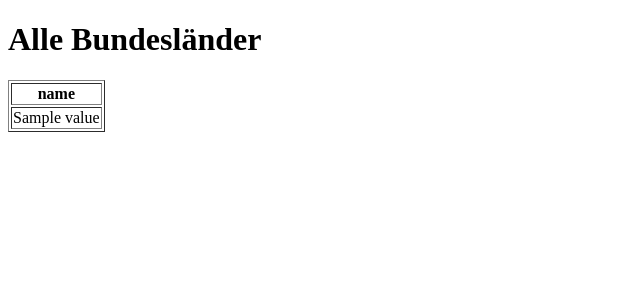
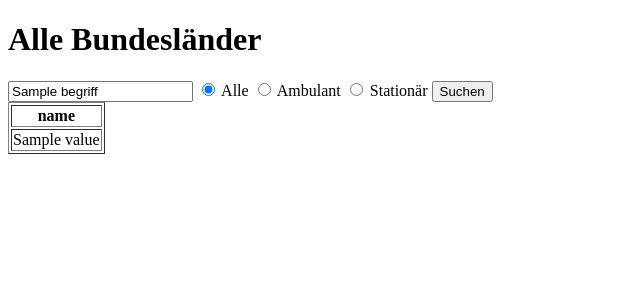
Before and after one commit to GeorgHelmbold/Interaktive-Deutschlandkarte-Weiterbildungen-ambulant-station-r, a FastAPI app: template templates/alle_bundeslaender.html in a window 1280 px wide. Shown: the top 300 px of the page, without its empty margins (0-640 px from the left). Run offline with FastAPI, Linux system fonts and the light colour scheme; the template is opened without the code that fills it: most values are stand-ins (such as "Sample title", 1, 10 or a date in 2020); parts of the project's set-up code (start-up, migrations or seed data) failed here and were passed over; some libraries are stand-ins or nearby versions.

Commit message:
alle bundesländer suche

```diff
--- a/main.py
+++ b/main.py
@@ -41,7 +41,7 @@ def create_connection(
 
 @app.get("/", response_class=HTMLResponse)
 def home():
-    return "<h1>message</h1>"
+    return "<h1>Karte der DGFN zu weiterbildungsermächtigten Einrichtungen</h1>"
 
 
 @app.get("/karte", response_class=HTMLResponse)
@@ -63,7 +63,8 @@ def api_standorte():
 def all_bundeslaender(request: Request):
     with create_connection(config) as conn:
         cur = conn.cursor(cursor_factory=psycopg2.extras.RealDictCursor)
-        cur.execute("SELECT * FROM alle_bundesländer")
+        cur.execute("""SELECT "Landesärztekammer", "Kreis", "ambulant/stationär/niedergelassen", "Weiterbildungsermächtigung für Nephrologie", "Befugnis", "Angaben zur Person", "Einrichtung"
+        FROM alle_bundesländer""")
         rows = cur.fetchall()
         cur.close()
 
@@ -81,7 +82,8 @@ def table_access(request: Request, bundesland: str):
 
     with create_connection(config) as conn:
         cur = conn.cursor(cursor_factory=psycopg2.extras.RealDictCursor)
-        query = f'SELECT * FROM "{bundesland}"'
+        query = f"""SELECT "Landesärztekammer", "Kreis", "ambulant/stationär/niedergelassen", "Weiterbildungsermächtigung für Nephrologie", "Befugnis", "Angaben zur Person", "Einrichtung"
+        FROM "{bundesland}" """
         cur.execute(query)
         rows = cur.fetchall()
         cur.close()
@@ -105,7 +107,8 @@ def suche(request: Request, bundesland: str, begriff: str = "", typ: str = "alle
 
         if typ == "alle":
             query = '''
-                SELECT * FROM "{}"
+                SELECT "Landesärztekammer", "Kreis", "ambulant/stationär/niedergelassen", "Weiterbildungsermächtigung für Nephrologie", "Befugnis", "Angaben zur Person", "Einrichtung"
+                FROM "{}"
                 WHERE "Kreis" ILIKE %s
                    OR "Einrichtung" ILIKE %s
                    OR "Angaben zur Person" ILIKE %s
@@ -114,7 +117,8 @@ def suche(request: Request, bundesland: str, begriff: str = "", typ: str = "alle
         else:
             typincludes = f"%{typ}%"
             query = '''
-                SELECT * FROM "{}"
+                SELECT "Landesärztekammer", "Kreis", "ambulant/stationär/niedergelassen", "Weiterbildungsermächtigung für Nephrologie", "Befugnis", "Angaben zur Person", "Einrichtung"
+                FROM "{}"
                 WHERE ("Kreis" ILIKE %s
                    OR "Einrichtung" ILIKE %s
                    OR "Angaben zur Person" ILIKE %s)
@@ -133,22 +137,38 @@ def suche(request: Request, bundesland: str, begriff: str = "", typ: str = "alle
 
 
 @app.get("/suche-alle", response_class=HTMLResponse)
-def suche_alle(request: Request, begriff: str = ""):
+def suche_alle(request: Request, begriff: str = "", typ: str = "alle"):
     suchwert = f"%{begriff}%"
 
     with create_connection(config) as conn:
         cur = conn.cursor(cursor_factory=psycopg2.extras.RealDictCursor)
-        query = '''
-            SELECT * FROM alle_bundesländer
-            WHERE "Kreis" ILIKE %s
-               OR "Einrichtung" ILIKE %s
-        '''
-        cur.execute(query, (suchwert, suchwert))
+
+        if typ == "alle":
+            query = '''
+                SELECT "Landesärztekammer", "Kreis", "ambulant/stationär/niedergelassen", "Weiterbildungsermächtigung für Nephrologie", "Befugnis", "Angaben zur Person", "Einrichtung"
+                FROM alle_bundesländer
+                WHERE "Kreis" ILIKE %s
+                   OR "Einrichtung" ILIKE %s
+                   OR "Angaben zur Person" ILIKE %s
+            '''
+            cur.execute(query, (suchwert, suchwert, suchwert))
+        else:
+            typincludes = f"%{typ}%"
+            query = '''
+                SELECT "Landesärztekammer", "Kreis", "ambulant/stationär/niedergelassen", "Weiterbildungsermächtigung für Nephrologie", "Befugnis", "Angaben zur Person", "Einrichtung"
+                FROM alle_bundesländer
+                WHERE ("Kreis" ILIKE %s
+                   OR "Einrichtung" ILIKE %s
+                   OR "Angaben zur Person" ILIKE %s)
+                  AND "ambulant/stationär/niedergelassen" LIKE %s
+            '''
+            cur.execute(query, (suchwert, suchwert, suchwert, typincludes))
+
         rows = cur.fetchall()
         cur.close()
 
     return templates.TemplateResponse(
         request,
         "alle_bundeslaender.html",
-        {"rows": rows}
+        {"rows": rows, "typ": typ, "begriff": begriff}
     )
--- a/templates/alle_bundeslaender.html
+++ b/templates/alle_bundeslaender.html
@@ -5,6 +5,20 @@
 </head>
 <body>
 <h1>Alle Bundesländer</h1>
+<form action="/suche-alle" method="get">
+<input type="text" name="begriff" placeholder="Suchen..." value="{{ begriff if begriff else '' }}">
+<label>
+<input type="radio" name="typ" value="alle" {% if typ == "alle" or not typ %}checked{% endif %}> Alle
+</label>
+<label>
+<input type="radio" name="typ" value="ambulant" {% if typ == "ambulant" %}checked{% endif %}> Ambulant
+</label>
+<label>
+<input type="radio" name="typ" value="stationär" {% if typ == "stationär" %}checked{% endif %}> Stationär
+</label>
+<button type="submit">Suchen</button>
+</form>
+    {% if rows %}
 <table border="1">
 <tr>
             {% for key in rows[0].keys() %}
@@ -19,5 +33,8 @@
 </tr>
         {% endfor %}
 </table>
+    {% else %}
+<p>Keine Ergebnisse gefunden.</p>
+    {% endif %}
 </body>
 </html>
```
Lines whose indentation alone changed are shown as unchanged.
